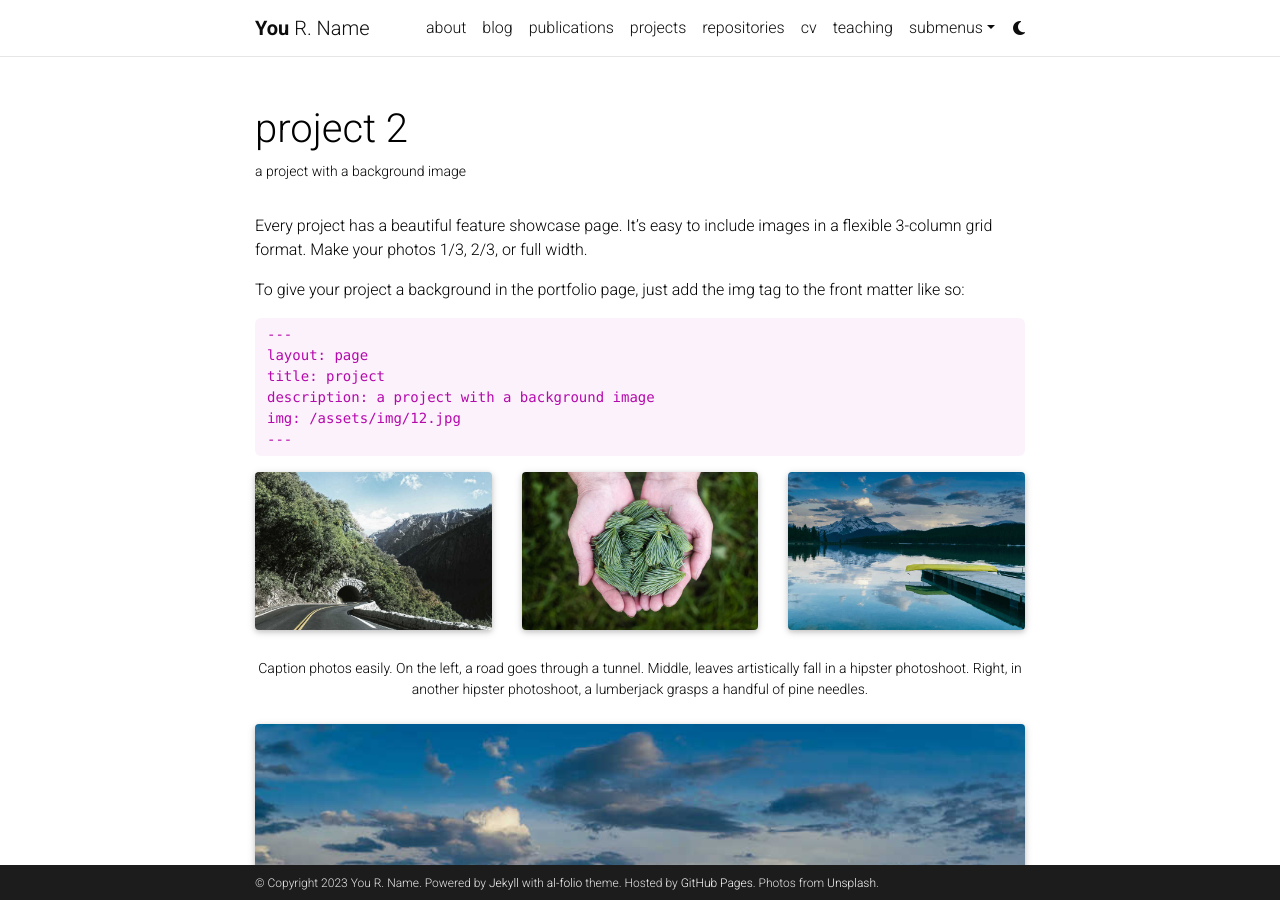
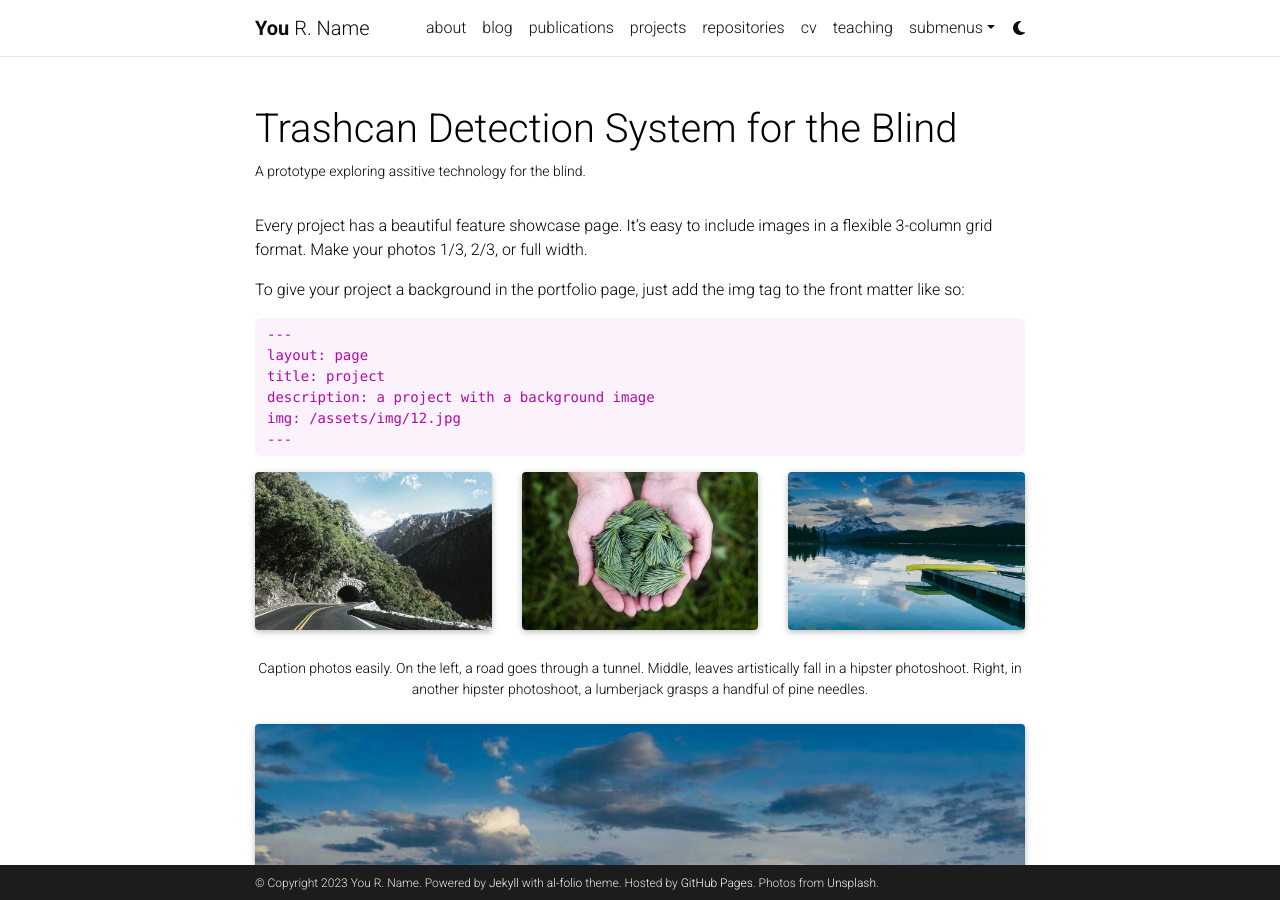
Before and after one commit to aabuyazid/aabuyazid.github.io, a Jekyll site: the page built from _projects/2_project.md, in a window 1280 px wide and 900 px high. Built offline with Jekyll 4.4.1, drawn with Linux system fonts in a browser that asks for light colours; full-size pictures stand in for the smaller copies a plugin makes; comment, search, counter and statistics services are not loaded; a style sheet for code colours, icons or effects is not loaded.

Commit message:
Changed the names of project 2 and 3

```diff
--- a/_projects/2_project.md
+++ b/_projects/2_project.md
@@ -1,7 +1,7 @@
 ---
 layout: page
-title: project 2
-description: a project with a background image
+title: Trashcan Detection System for the Blind
+description: A prototype exploring assitive technology for the blind.
 img: assets/img/3.jpg
 importance: 2
 category: work
```
Also changed, not shown: _projects/3_project.md (+2 -2 lines).
